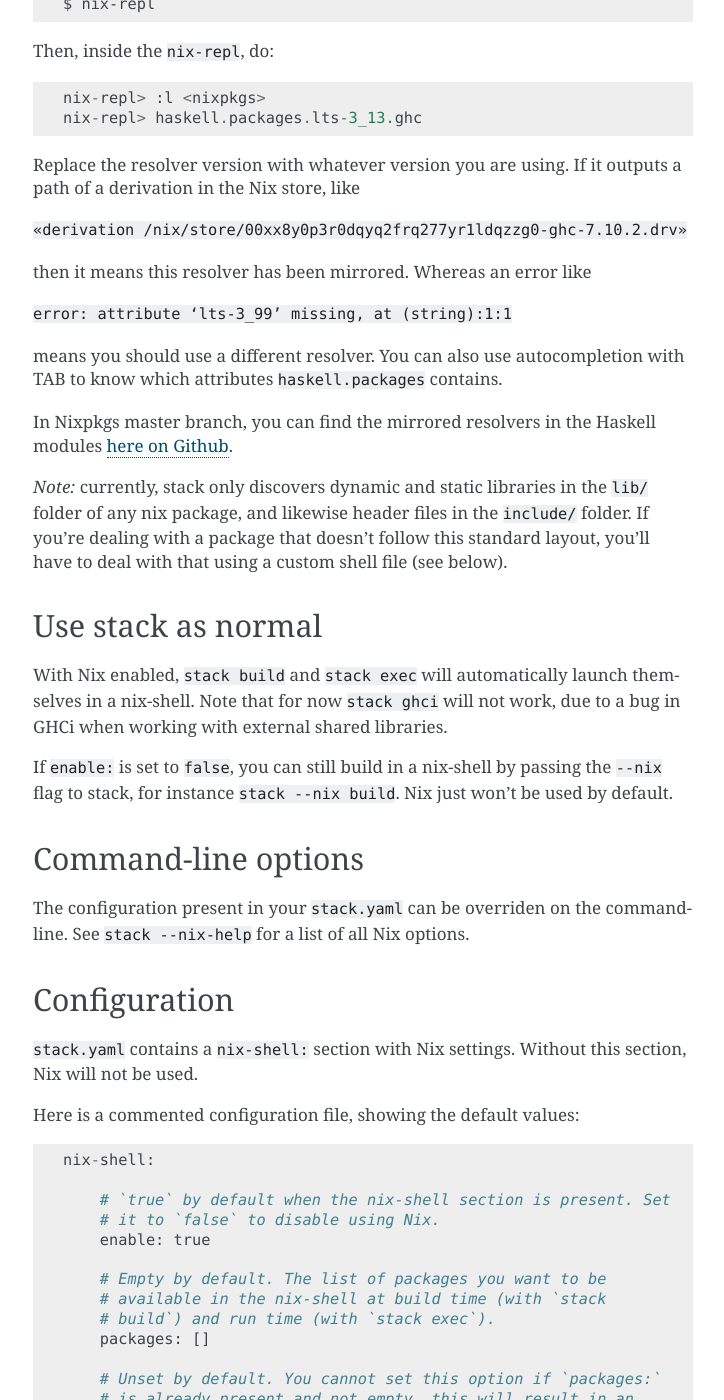
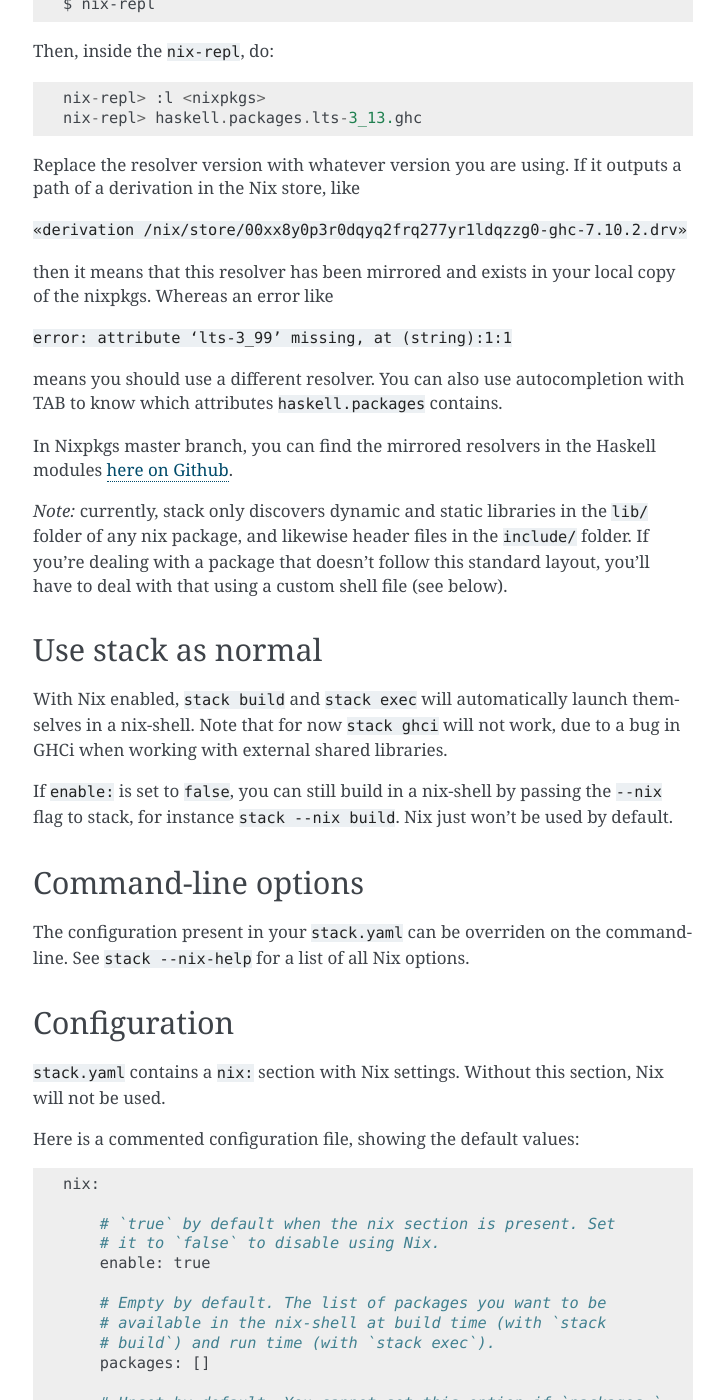
Before and after one commit to commercialhaskell/stack, a Sphinx documentation site: the page built from doc/nix_integration.md, in a window 1280 px wide and 1400 px high, scrolled down 948 px. Shown: the whole window, without its empty margins (387-1111 px from the left). Built offline with Sphinx 7.4.7, drawn with Linux system fonts in a browser that asks for light colours.

Commit message:
nix-shell: section in stack.yaml renamed to nix: for coherence with CLI

````diff
--- a/doc/nix_integration.md
+++ b/doc/nix_integration.md
@@ -22,7 +22,7 @@ using system libraries with special requirements.
 
 Add a section to your `stack.yaml` as follows:
 
-    nix-shell:
+    nix:
       enable: true
       packages: [glpk, pcre]
 
@@ -56,7 +56,7 @@ a path of a derivation in the Nix store, like
 
 `«derivation /nix/store/00xx8y0p3r0dqyq2frq277yr1ldqzzg0-ghc-7.10.2.drv»`
 
-then it means this resolver has been mirrored. Whereas an error like
+then it means that this resolver has been mirrored and exists in your local copy of the nixpkgs. Whereas an error like
 
 `error: attribute ‘lts-3_99’ missing, at (string):1:1`
 
@@ -93,14 +93,14 @@ command-line. See `stack --nix-help` for a list of all Nix options.
 
 ## Configuration
 
-`stack.yaml` contains a `nix-shell:` section with Nix settings.
+`stack.yaml` contains a `nix:` section with Nix settings.
 Without this section, Nix will not be used.
 
 Here is a commented configuration file, showing the default values:
 
-    nix-shell:
+    nix:
 
-        # `true` by default when the nix-shell section is present. Set
+        # `true` by default when the nix section is present. Set
         # it to `false` to disable using Nix.
         enable: true
 
@@ -152,7 +152,7 @@ some build options of the libraries you use.
 And now for the `stack.yaml` file:
 
 ```
-nix-shell:
+nix:
     enable: true
     shell-file: shell.nix
 ```
````
Also changed, not shown: 5 other files.
